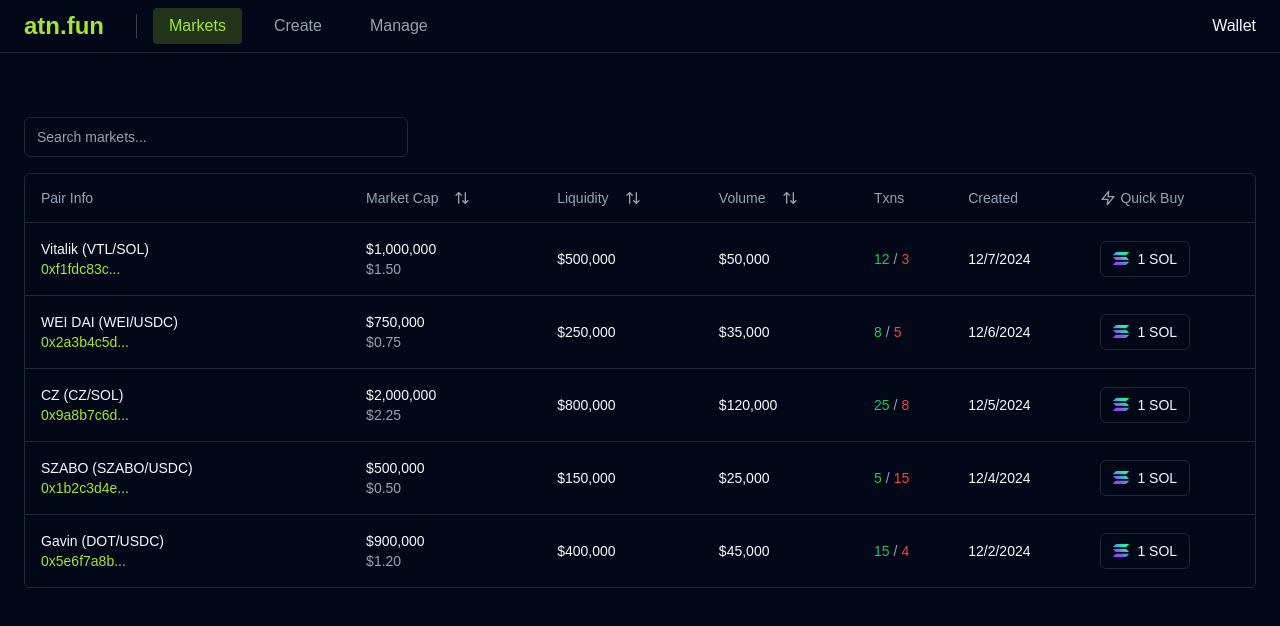
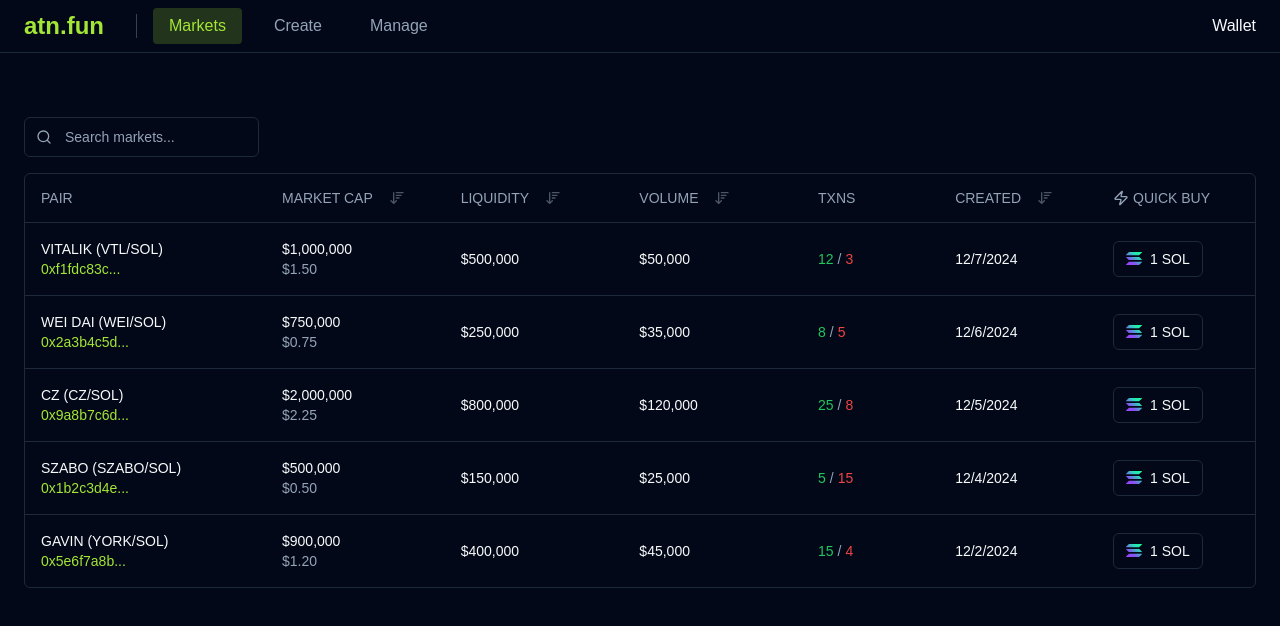
Before and after one commit to Flake-market/flake-frontend, a Next.js app: page /markets in a window 1280 px wide. Shown: the top 626 px of the page. Built offline with nearby package versions, Linux system fonts and the light colour scheme.

Commit message:
made alignments and cleaned up headers

```diff
--- a/src/app/markets/components/MarketTable.tsx
+++ b/src/app/markets/components/MarketTable.tsx
@@ -13,7 +13,7 @@ import {
   getSortedRowModel,
   useReactTable,
 } from "@tanstack/react-table"
-import { ArrowUpDown } from "lucide-react"
+import { ArrowDownWideNarrow, Search, Zap } from "lucide-react"
 import { useRouter } from "next/navigation"
 import { Button } from "@/components/ui/button"
 import { Input } from "@/components/ui/input"
@@ -46,7 +46,7 @@ export type Market = {
 export const columns: ColumnDef<Market>[] = [
   {
     id: "pairInfo",
-    header: "Pair Info",
+    header: "PAIR",
     cell: ({ row }) => (
       <div className="flex flex-col w-[200px]">
         <span className="font-medium">{row.original.tokenName} ({row.original.tokenTicker})</span>
@@ -75,14 +75,19 @@ export const columns: ColumnDef<Market>[] = [
       <Button
         variant="ghost"
         onClick={() => column.toggleSorting(column.getIsSorted() === "asc")}
-        className="text-left font-medium m-0 p-0"
+        className="text-left font-medium m-0 p-0 hover:bg-transparent hover:text-lime-400"
       >
-        Market Cap
-        <ArrowUpDown className="ml-2 h-4 w-4" />
+        MARKET CAP
+        <ArrowDownWideNarrow
+          className={`ml-2 h-4 w-4 transition-transform duration-200 ${
+            column.getIsSorted() === "asc" ? "rotate-180" :
+            column.getIsSorted() === "desc" ? "" : "opacity-50"
+          }`}
+        />
       </Button>
     ),
     cell: ({ row }) => (
-      <div className="flex flex-col">
+      <div className="flex flex-col w-[140px]">
         <span>${row.original.marketCap.toLocaleString()}</span>
         <span className="text-sm text-muted-foreground">${row.original.price.toFixed(2)}</span>
       </div>
@@ -94,13 +99,18 @@ export const columns: ColumnDef<Market>[] = [
       <Button
         variant="ghost"
         onClick={() => column.toggleSorting(column.getIsSorted() === "asc")}
-        className="text-left font-medium m-0 p-0"
+        className="text-left font-medium m-0 p-0 hover:bg-transparent hover:text-lime-400"
       >
-        Liquidity
-        <ArrowUpDown className="ml-2 h-4 w-4" />
+        LIQUIDITY
+        <ArrowDownWideNarrow
+          className={`ml-2 h-4 w-4 transition-transform duration-200 ${
+            column.getIsSorted() === "asc" ? "rotate-180" :
+            column.getIsSorted() === "desc" ? "" : "opacity-50"
+          }`}
+        />
       </Button>
     ),
-    cell: ({ row }) => <div>${row.original.liquidity.toLocaleString()}</div>,
+    cell: ({ row }) => <div className="w-[140px]">${row.original.liquidity.toLocaleString()}</div>,
   },
   {
     accessorKey: "volume",
@@ -108,21 +118,26 @@ export const columns: ColumnDef<Market>[] = [
       <Button
         variant="ghost"
         onClick={() => column.toggleSorting(column.getIsSorted() === "asc")}
-        className="text-left font-medium m-0 p-0"
+        className="text-left font-medium m-0 p-0 hover:bg-transparent hover:text-lime-400"
       >
-        Volume
-        <ArrowUpDown className="ml-2 h-4 w-4" />
+        VOLUME
+        <ArrowDownWideNarrow
+          className={`ml-2 h-4 w-4 transition-transform duration-200 ${
+            column.getIsSorted() === "asc" ? "rotate-180" :
+            column.getIsSorted() === "desc" ? "" : "opacity-50"
+          }`}
+        />
       </Button>
     ),
-    cell: ({ row }) => <div>${row.original.volume.toLocaleString()}</div>,
+    cell: ({ row }) => <div className="w-[140px]">${row.original.volume.toLocaleString()}</div>,
   },
   {
     accessorKey: "transactions",
     header: ({ column }) => (
-      <div className="text-left font-medium">Txns</div>
+      <div className="text-left font-medium">TXNS</div>
     ),
     cell: ({ row }) => (
-      <div className="flex items-center gap-1">
+      <div className="flex items-center gap-1 w-[100px]">
         <span className="text-green-500">{row.original.buys.toLocaleString()}</span>
         <span className="text-muted-foreground">/</span>
         <span className="text-red-500">{row.original.sells.toLocaleString()}</span>
@@ -131,26 +146,41 @@ export const columns: ColumnDef<Market>[] = [
   },
   {
     accessorKey: "created",
-    header: "Created",
+    header: ({ column }) => (
+      <Button
+        variant="ghost"
+        onClick={() => column.toggleSorting(column.getIsSorted() === "asc")}
+        className="text-left font-medium m-0 p-0 hover:bg-transparent hover:text-lime-400"
+      >
+        CREATED
+        <ArrowDownWideNarrow
+          className={`ml-2 h-4 w-4 transition-transform duration-200 ${
+            column.getIsSorted() === "asc" ? "rotate-180" :
+            column.getIsSorted() === "desc" ? "" : "opacity-50"
+          }`}
+        />
+      </Button>
+    ),
     cell: ({ row }) => {
       const date = new Date(row.original.created * 1000);
-      return <div>{date.toLocaleDateString()}</div>;
+      return <div className="w-[120px]">{date.toLocaleDateString()}</div>;
     },
   },
   {
     id: "actions",
     header: () => (
       <div className="flex items-center gap-1">
-        <svg xmlns="http://www.w3.org/2000/svg" width="16" height="16" viewBox="0 0 24 24" fill="none" stroke="currentColor" strokeWidth="2" strokeLinecap="round" strokeLinejoin="round" className="lucide lucide-zap"><polygon points="13 2 3 14 12 14 11 22 21 10 12 10 13 2"/></svg>
-        Quick Buy
+        <Zap className="h-4 w-4" />
+        QUICK BUY
       </div>
     ),
     cell: ({ row }) => (
-        // TODO: add contract call to buy... will need row.original.contractAddress for each button.
+      <div className="w-[120px]">
         <Button variant="outline" size="sm" className="flex items-center gap-2">
           <Image src="/images/tokens/solana.svg" alt="SOL" width={16} height={16} />
           1 SOL
         </Button>
+      </div>
     ),
   },
 ]
@@ -178,14 +208,17 @@ export function MarketTable() {
   return (
     <div className="w-full">
       <div className="flex items-center py-4">
+        <div className="relative max-w-sm">
+          <Search className="absolute left-3 top-[50%] h-4 w-4 -translate-y-1/2 text-muted-foreground" />
           <Input
             placeholder="Search markets..."
             value={(table.getColumn("pairInfo")?.getFilterValue() as string) ?? ""}
             onChange={(event) =>
               table.getColumn("pairInfo")?.setFilterValue(event.target.value)
             }
-          className="max-w-sm"
+            className="pl-10"
           />
+        </div>
       </div>
       <div className="rounded-md border">
         <Table>
--- a/src/app/markets/components/Mockdata.tsx
+++ b/src/app/markets/components/Mockdata.tsx
@@ -4,7 +4,7 @@ import { Market } from "./MarketTable";
 export const data: Market[] = [
     {
       contractAddress: "0xf1fdc83c3a336bdbdc9fb06e318b08eaddc82ff4",
-      tokenName: "Vitalik",
+      tokenName: "VITALIK",
       tokenTicker: "VTL/SOL",
       pairToken: "SOL",
       marketCap: 1000000,
@@ -18,8 +18,8 @@ export const data: Market[] = [
     {
       contractAddress: "0x2a3b4c5d6e7f8a9b0c1d2e3f4a5b6c7d8e9f0a1",
       tokenName: "WEI DAI",
-      tokenTicker: "WEI/USDC",
-      pairToken: "USDC",
+      tokenTicker: "WEI/SOL",
+      pairToken: "SOL",
       marketCap: 750000,
       price: 0.75,
       liquidity: 250000,
@@ -44,8 +44,8 @@ export const data: Market[] = [
     {
       contractAddress: "0x1b2c3d4e5f6a7b8c9d0e1f2a3b4c5d6e7f8a9b0",
       tokenName: "SZABO",
-      tokenTicker: "SZABO/USDC",
-      pairToken: "USDC",
+      tokenTicker: "SZABO/SOL",
+      pairToken: "SOL",
       marketCap: 500000,
       price: 0.5,
       liquidity: 150000,
@@ -56,9 +56,9 @@ export const data: Market[] = [
     },
     {
       contractAddress: "0x5e6f7a8b9c0d1e2f3a4b5c6d7e8f9a0b1c2d3e4",
-      tokenName: "Gavin",
-      tokenTicker: "DOT/USDC",
-      pairToken: "USDC",
+      tokenName: "GAVIN",
+      tokenTicker: "YORK/SOL",
+      pairToken: "SOL",
       marketCap: 900000,
       price: 1.2,
       liquidity: 400000,
```
Lines whose indentation alone changed are shown as unchanged.
